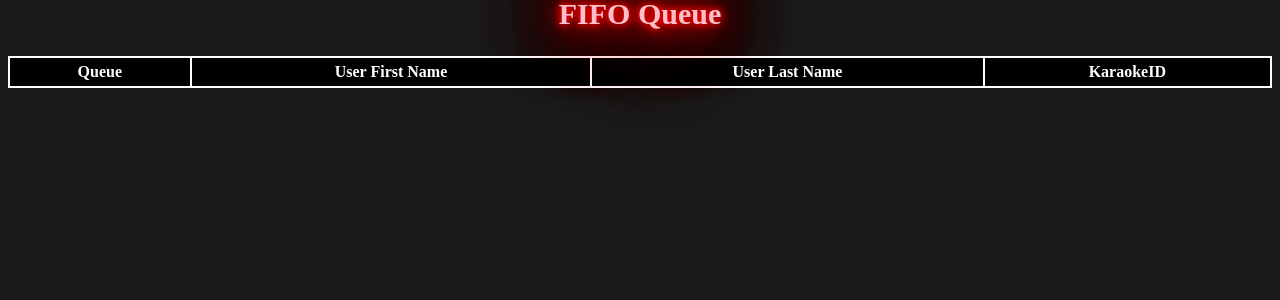
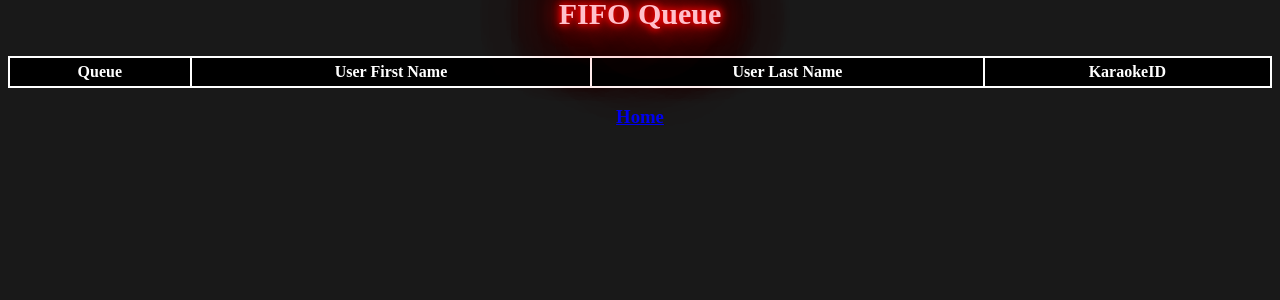
Before and after one commit to JuanLopez2004/466Project, a PHP site: page /dj.php in a window 1280 px wide. Shown: the part 193-493 px from the top of the page. Run offline with PHP 8.4, Linux system fonts and the light colour scheme; data that the repository does not hold is empty.

Commit message:
Added part from Nate's code that redirects to the homepage

```diff
--- a/dj.php
+++ b/dj.php
@@ -178,5 +178,7 @@
   </section>
 
 </body>
-
+<footer>
+  <h3><a href="homepage.php">Home</a></h3>
+</footer>
 </html>
```
